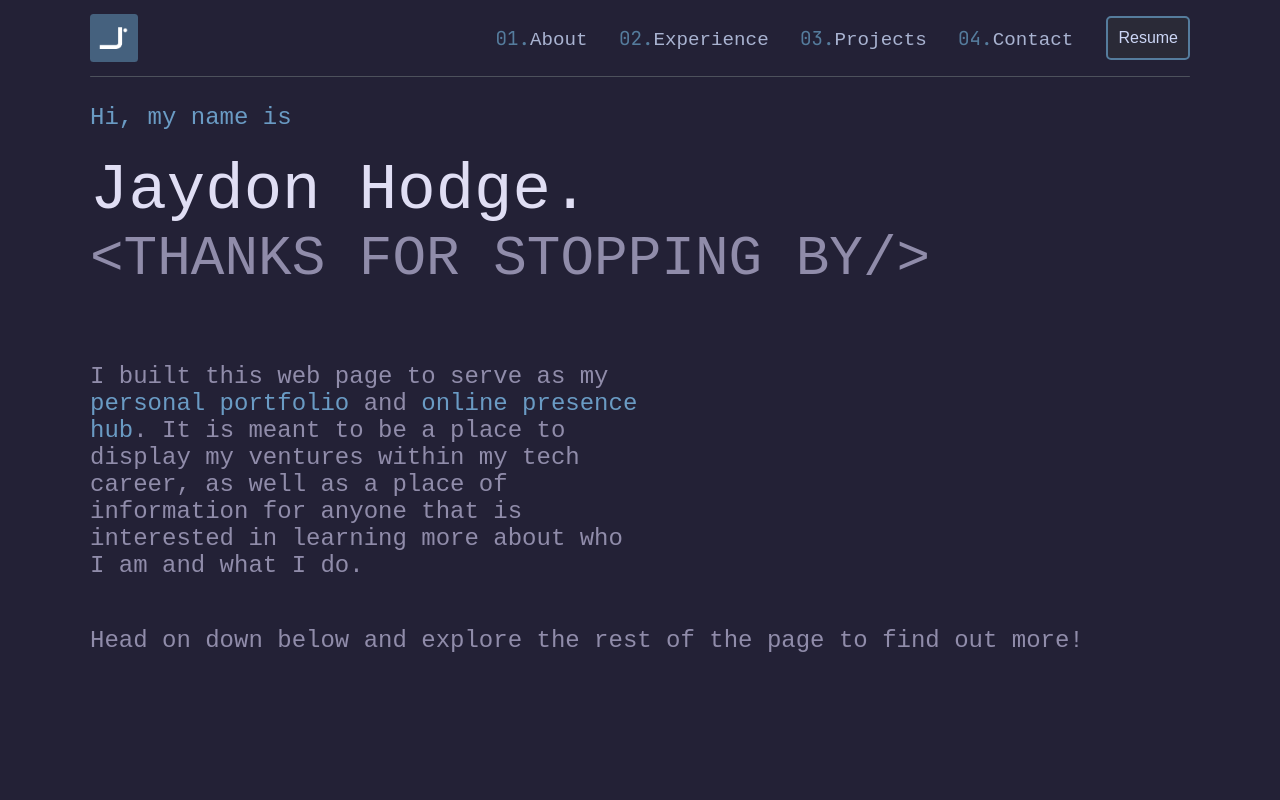
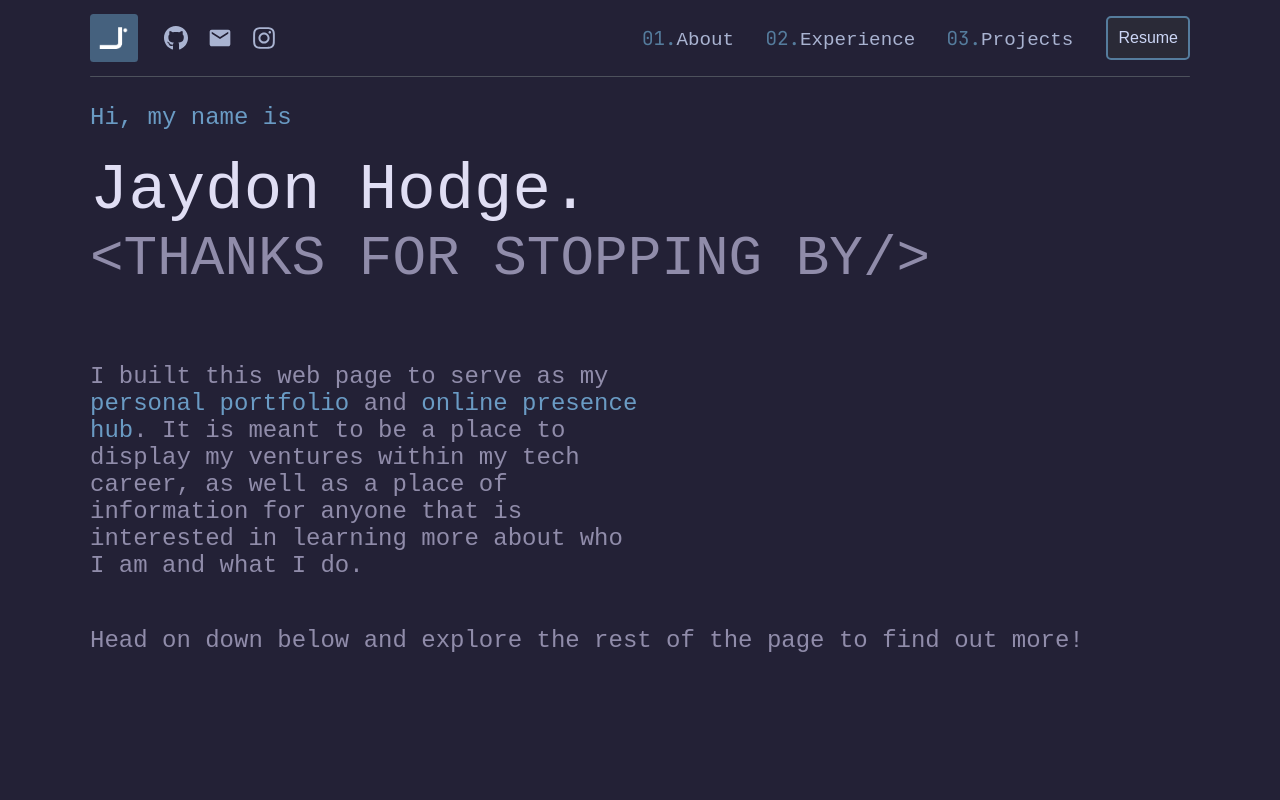
Before and after one commit to JaydonHodge/portfolio, a React (Vite) app: page / in a window 1280 px wide. Shown: the top 800 px of the page. Built offline with nearby package versions, Linux system fonts and the light colour scheme; a web font is replaced by a local one.

Commit message:
Added contact buttons

```diff
--- a/src/App.tsx
+++ b/src/App.tsx
@@ -8,7 +8,6 @@ import PageBreak from './components/PageBreak';
 import About from './components/About';
 import Experience from './components/Experience';
 import Projects from './components/Projects';
-import Contact from './components/Contact';
 
 function App() {
     return (
@@ -24,8 +23,6 @@ function App() {
                     <Experience />
                     <PageBreak />
                     <Projects />
-                    <PageBreak />
-                    <Contact />
                 </div>
             </main>
 
--- a/src/components/Contact.tsx
+++ /dev/null
@@ -1,15 +0,0 @@
-import '../styles/Contact.css'
-
-function Contact() {
-    return (
-        <section role='region' id='contact'>
-            <div className='section-header'>
-                <h1><div className='nums'>04.</div>Contact</h1>
-            </div>
-            <div className='section-content'>
-            </div>
-        </section>
-    )
-}
-
-export default Contact;
--- a/src/components/Footer.tsx
+++ b/src/components/Footer.tsx
@@ -4,9 +4,9 @@ function Footer() {
     return (
         <footer>
             <p>
+                Designed & Built by Jaydon Hodge
+                <br />
                 Email: <a href="mailto:jaydonhodge@gmail.com?cc=jlh7209@psu.edu">jaydonhodge@gmail.com</a>
-        <br />
-        Designed & Built by Jaydon Hodge
                 <br />
                 Credits for icons used:
                 <a href="https://react-icons.github.io/react-icons/" target="_blank">react-icons.github.io</a>
--- a/src/components/Nav.tsx
+++ b/src/components/Nav.tsx
@@ -1,14 +1,24 @@
 import '../styles/Nav.css'
+import { FaGithub } from "react-icons/fa";
+import { MdEmail } from "react-icons/md";
+import { FaInstagram } from "react-icons/fa";
 
 function Nav() {
     return (
         <section className="nav-bar">
             <div className='nav-container'>
                 <div className='nav-content'>
+                    <div className='left'>
                         <div className="logo">
                             <a id="logo-anch" href="#home">
                                 <img src="/portfolio/images/logo.png" alt="Jaydon Hodge portfolio logo" />
                             </a>
+                        </div>
+                        <ul className='contact-list'>
+                            <li><a className='contact-links github' href='https://github.com/JaydonHodge' target='_blank' rel='noopener noreferrer'><FaGithub /></a></li>
+                            <li><a className='contact-links email' href="mailto:jaydonhodge@gmail.com?cc=jlh7209@psu.edu"><MdEmail /></a></li>
+                            <li><a className='contact-links instagram' href='https://www.instagram.com/jaydonlhodge/' target='_blank' rel='noopener noreferrer'><FaInstagram /></a></li>
+                        </ul>
                     </div>
                     <ul className="nav-list">
                         <li><a href="#about" className="page-links about"><span className="nums">01.</span><span className="items">About</span></a></li>
@@ -16,8 +26,6 @@ function Nav() {
                         <li><a href="#experience" className="page-links experience"><span className="nums">02.</span><span className="items">Experience</span></a></li>
 
                         <li><a href="#projects" className="page-links projects"><span className="nums">03.</span><span className="items">Projects</span></a></li>
-
-            <li><a href="#contact" className="page-links contact"><span className="nums">04.</span><span className="items">Contact</span></a></li>
 
                         <li>
                             <button className="resume" onClick={() => window.open(`${import.meta.env.BASE_URL}jaydonhodge_resume_i.pdf`, "_blank")}>
--- a/src/components/Projects.tsx
+++ b/src/components/Projects.tsx
@@ -4,7 +4,7 @@ function Projects() {
     return (
         <section role='region' id='projects'>
             <div className='section-header'>
-                <h1><div className='nums'>03.</div>Projects</h1>
+                <h1><span className='nums'>03.</span>Projects</h1>
             </div>
             <div className='section-content'>
             </div>
--- a/src/styles/Contact.css
+++ /dev/null
@@ -1,27 +0,0 @@
-#contact {
-    scroll-margin-top: 6rem;
-    margin-top: 2rem;
-    margin-bottom: 2rem;
-    display: flexbox;
-}
-
-#contact .section-header {
-    height: 5rem;
-    background-color: #16161d;
-    margin-top: 2rem;
-    padding-left: 1rem;
-    border-radius: 6px;
-    display: flex;
-    align-items: center;
-}
-
-#contact .section-header h1 {
-    color: #abb5d4;
-    display: flex;
-}
-
-#contact .section-header h1 .nums {
-    font-weight: 500;
-    color: #557c9d;
-    text-decoration: none;
-}
--- a/src/styles/Nav.css
+++ b/src/styles/Nav.css
@@ -42,8 +42,15 @@ ul {
     margin: 0;
 }
 
+.nav-bar .left {
+    display: flex;
+    flex-direction: row;
+    align-items: center;
+    gap: 30px;
+}
+
 /* ================== LOGO BUTTON ==================*/
-.logo {
+.left .logo {
     width: 3rem;
     height: 3rem;
     background-color: rgba(85, 124, 157, 0.7);
@@ -81,13 +88,44 @@ ul {
         rgba(85, 124, 157, 0) 3px 3px;
 }
 
+/* ================== CONTACT LINKS ==================*/
+.nav-content .left .contact-list {
+    display: flex;
+    flex-direction: row;
+    position: relative;
+    align-items: center;
+    list-style: none;
+    gap: 28px;
+}
+
+.left .contact-list li {
+    display: flex;
+}
+
+.left .contact-list li>a {
+    text-decoration: none;
+    display: flex;
+    align-items: center;
+    justify-content: center;
+    position: relative;
+    scale: 155%;
+    line-height: 0;
+    cursor: pointer;
+    color: #a9b3d1;
+    transition: ease-in-out 0.2s;
+}
+
+.left .contact-list li>a:hover {
+    color: #dce4fc;
+}
+
 /* ================== PAGE LINKS ==================*/
 .nav-bar .nav-content .nav-list {
     display: flex;
     flex-direction: row;
 }
 
-.nav-bar li>a {
+.nav-bar .nav-list li>a {
     text-decoration: none;
     margin-left: 25px;
     padding: 0.2rem;
@@ -104,7 +142,7 @@ ul {
     text-decoration: none;
 }
 
-.nav-bar li>a::before {
+.nav-bar .nav-list li>a::before {
     content: "";
     position: absolute;
     top: 100%;
```
Lines whose indentation alone changed are shown as unchanged.
